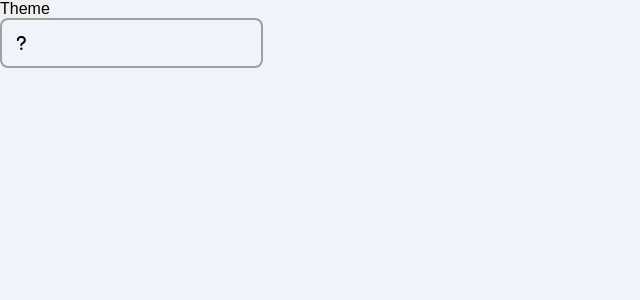
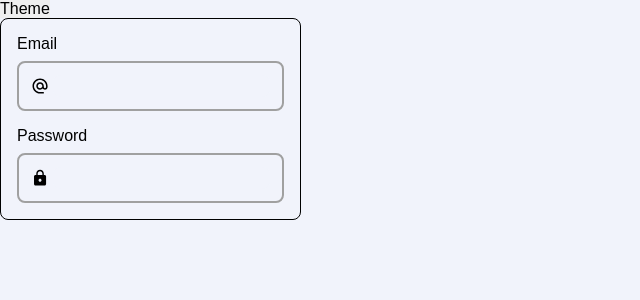
Before and after one commit to HenrickyL/best-browser-games, a React (Vite) app: page / in a window 1280 px wide. Shown: the top 300 px of the page, without its empty margins (0-640 px from the left). Built offline with nearby package versions, Linux system fonts and the light colour scheme; the HTML template or start-up script is replaced by a standard one.

Commit message:
create a base form

```diff
--- a/src/_components/Form/FormField/index.tsx
+++ b/src/_components/Form/FormField/index.tsx
@@ -1,7 +1,7 @@
 import { ReactNode } from "react"
 import { FormFieldSty } from "./style"
 
-interface FormFieldProps{
+interface FormFieldProps extends React.HTMLAttributes<HTMLDivElement>{
     children: ReactNode
 }
 
--- a/src/_components/Form/FormFieldGroup/index.tsx
+++ b/src/_components/Form/FormFieldGroup/index.tsx
@@ -1,7 +1,7 @@
 import { ReactNode } from "react"
 import { FormFieldGroupSty } from "./style"
 
-interface FormFieldGroupProps{
+interface FormFieldGroupProps extends React.HTMLAttributes<HTMLDivElement>{
     children: ReactNode
 }
 
--- a/src/_components/Form/FormFieldGroup/style.ts
+++ b/src/_components/Form/FormFieldGroup/style.ts
@@ -5,5 +5,6 @@ export const FormFieldGroupSty = styled.div`
     display: flex;
     flex-direction: row;
     align-items: flex-start;
+    justify-content: center;
     gap: 12px;
 `
--- /dev/null
+++ b/src/_components/Form/FormLabel/index.tsx
@@ -0,0 +1,15 @@
+import { FormLabelSty } from "./style"
+
+
+interface FormLabelProps extends React.LabelHTMLAttributes<HTMLLabelElement>{
+    text: string
+    for: string
+}
+
+export const FormLabel = (props: FormLabelProps)=>{
+    return (
+        <FormLabelSty htmlFor={props.for}>
+            {props.text}
+        </FormLabelSty>
+    )
+}
--- /dev/null
+++ b/src/_components/Form/FormLabel/style.ts
@@ -0,0 +1,9 @@
+import styled from "styled-components";
+
+export const FormLabelSty = styled.label`
+    color: ${prop => prop.theme.text};
+    display: flex;
+    align-items:center;
+    justify-content: center;
+    height: 100%;
+`
--- a/src/_components/Form/FormRoot/style.ts
+++ b/src/_components/Form/FormRoot/style.ts
@@ -4,4 +4,8 @@ export const FormRootSty = styled.form`
     display: flex;
     flex-direction: column;
     align-items: center;
+    border: 1px solid ${prop=> prop.theme.contrast};
+    padding: 1rem;
+    border-radius: 8px;
+    gap: 16px;
 `
--- a/src/_components/Form/index.tsx
+++ b/src/_components/Form/index.tsx
@@ -1,9 +1,11 @@
 import { FormField } from "./FormField";
 import { FormFieldGroup } from "./FormFieldGroup";
+import { FormLabel } from "./FormLabel";
 import { FormRoot } from "./FormRoot";
 
 export const Form = {
     Root: FormRoot,
     Field: FormField,
-    FieldGroup: FormFieldGroup
+    FieldGroup: FormFieldGroup,
+    Label: FormLabel
 }
--- a/src/_pages/Home/index.tsx
+++ b/src/_pages/Home/index.tsx
@@ -1,15 +1,31 @@
 import { Form } from "../../_components/Form"
 import { Input } from "../../_components/Input"
+import { MdOutlineAlternateEmail as EmailIcon } from "react-icons/md";
+import { MdLock  as PasswordIcon } from "react-icons/md";
+
+
+
 
 export const Home = ()=>{
     return (
         <div>
             <Form.Root action="post">
-                <Form.Field>
+                <Form.Field id="aaa">
+                    <Form.Label for="email" text="Email"/>
                     <Input.Root>
                         <Input.Field>
-                            <Input.Icon />
-                            <Input.Input />
+                            <Input.Icon icon={EmailIcon} size={20}/>
+                            <Input.Input id="email"/>
+                        </Input.Field>
+                    </Input.Root>
+                </Form.Field>
+
+                <Form.Field id="bbb">
+                    <Form.Label for="password" text="Password"/>
+                    <Input.Root>
+                        <Input.Field>
+                            <Input.Icon icon={PasswordIcon} size={20}/>
+                            <Input.Input id="password" type="password"/>
                         </Input.Field>
                     </Input.Root>
                 </Form.Field>
```
